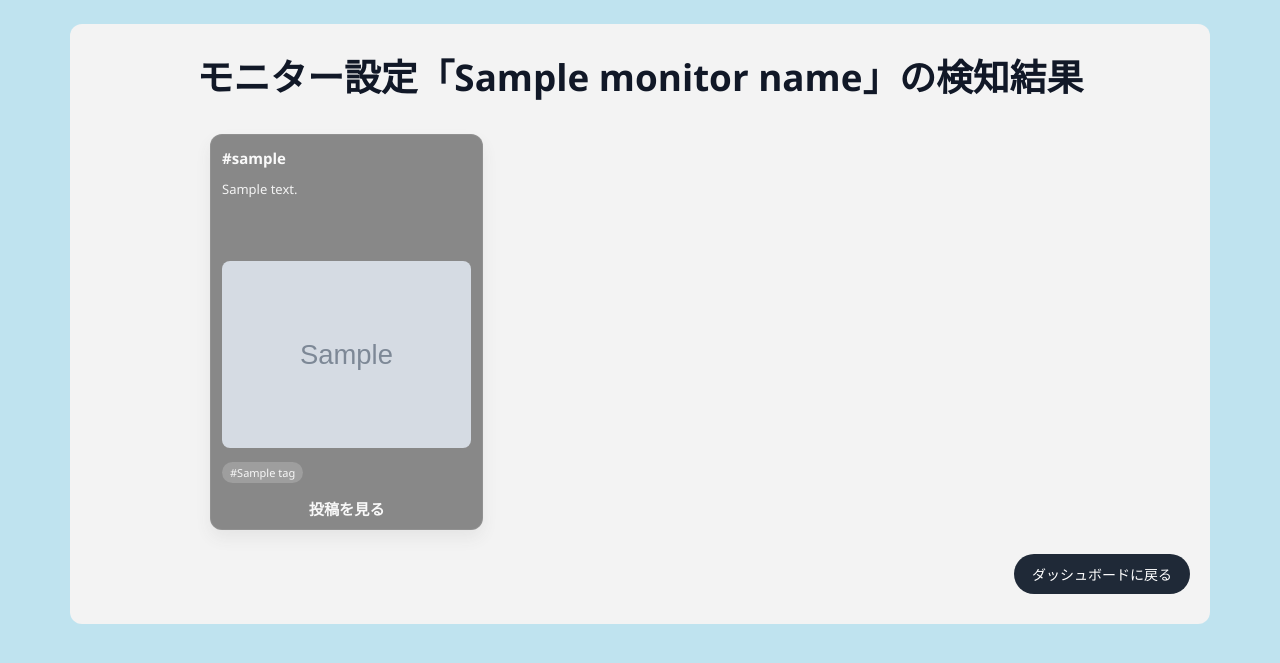
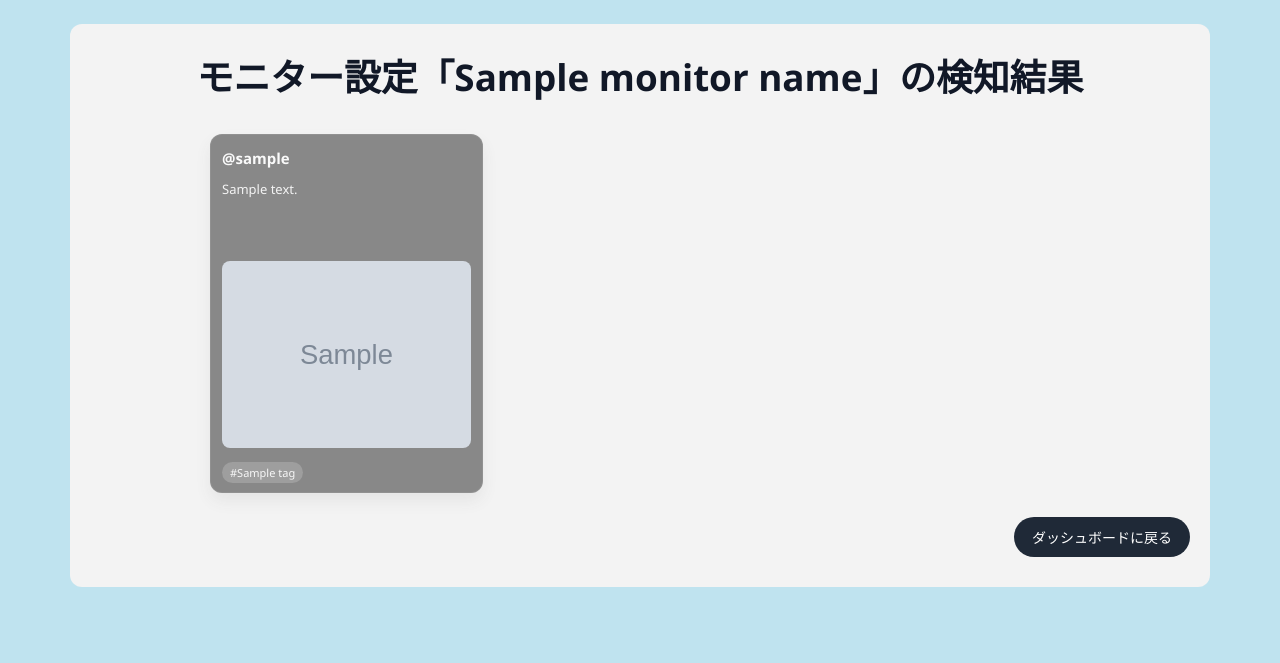
Before and after one commit to act-Idea/X_MonitorAndNotify, a Flask app: template templates/list.html in a window 1280 px wide. Shown: the part 48-711 px from the top of the page. Run offline with Flask 3, Linux system fonts and the light colour scheme; the template is opened without the code that fills it: most values are stand-ins (such as "Sample title", 1, 10 or a date in 2020); grey boxes marked "Sample" are stand-in pictures; some libraries are stand-ins or nearby versions.

Commit message:
Rv指摘対応　スタイル修正

```diff
--- a/static/css/list.css
+++ b/static/css/list.css
@@ -62,6 +62,13 @@ h1 {
   flex-direction: column;
   min-height: 190px;
   box-shadow: inset 0 0 0 1px rgba(255,255,255,0.08), 0 8px 16px rgba(80, 80, 80, 0.08);
+  transition: background-color 0.2s ease;
+}
+
+.result-card.card-link {
+  color: inherit;
+  text-decoration: none;
+  cursor: pointer;
 }
 
 .result-card.has-photo {
@@ -72,6 +79,15 @@ h1 {
 .result-card:nth-child(3n + 2),
 .result-card:nth-child(3n + 3) {
   background: #888888;
+}
+
+.result-card:hover {
+  background: #6b7280;
+}
+
+.result-card.card-link:focus-visible {
+  outline: 3px solid #2563eb;
+  outline-offset: 3px;
 }
 
 .card-body {
--- a/templates/list.html
+++ b/templates/list.html
@@ -22,9 +22,13 @@
     {% if results and results|length > 0 %}
       <div class="tile-grid">
         {% for result in results %}
-          <article class="result-card {% if result.image_urls %}has-photo{% endif %}">
+          {% if result.post_url %}
+            <a class="result-card card-link{% if result.image_urls %} has-photo{% endif %}" href="{{ result.post_url }}" target="_blank" rel="noopener">
+          {% else %}
+            <article class="result-card{% if result.image_urls %} has-photo{% endif %}">
+          {% endif %}
             <div class="card-body">
-              <div class="card-user">#{{ result.user_handle or 'user' }}</div>
+              <div class="card-user">@{{ result.user_handle or 'user' }}</div>
 
               {% if result.content %}
                 <div class="card-text" title="{{ result.content }}">
@@ -49,15 +53,11 @@
                 {% endif %}
               </div>
             </div>
-
-            <div class="card-footer">
-              {% if result.post_url %}
-                <a href="{{ result.post_url }}" target="_blank" rel="noopener">投稿を見る</a>
-              {% else %}
-                <span>投稿を見る</span>
-              {% endif %}
-            </div>
-          </article>
+          {% if result.post_url %}
+            </a>
+          {% else %}
+            </article>
+          {% endif %}
         {% endfor %}
       </div>
 
@@ -83,7 +83,7 @@
         {% for i in range(9) %}
           <div class="result-card placeholder-card">
             <div class="card-body">
-              <div class="card-user">ユーザー</div>
+              <div class="card-user">@ユーザー</div>
               <div class="card-text">検知結果がまだありません。</div>
             </div>
           </div>
```
